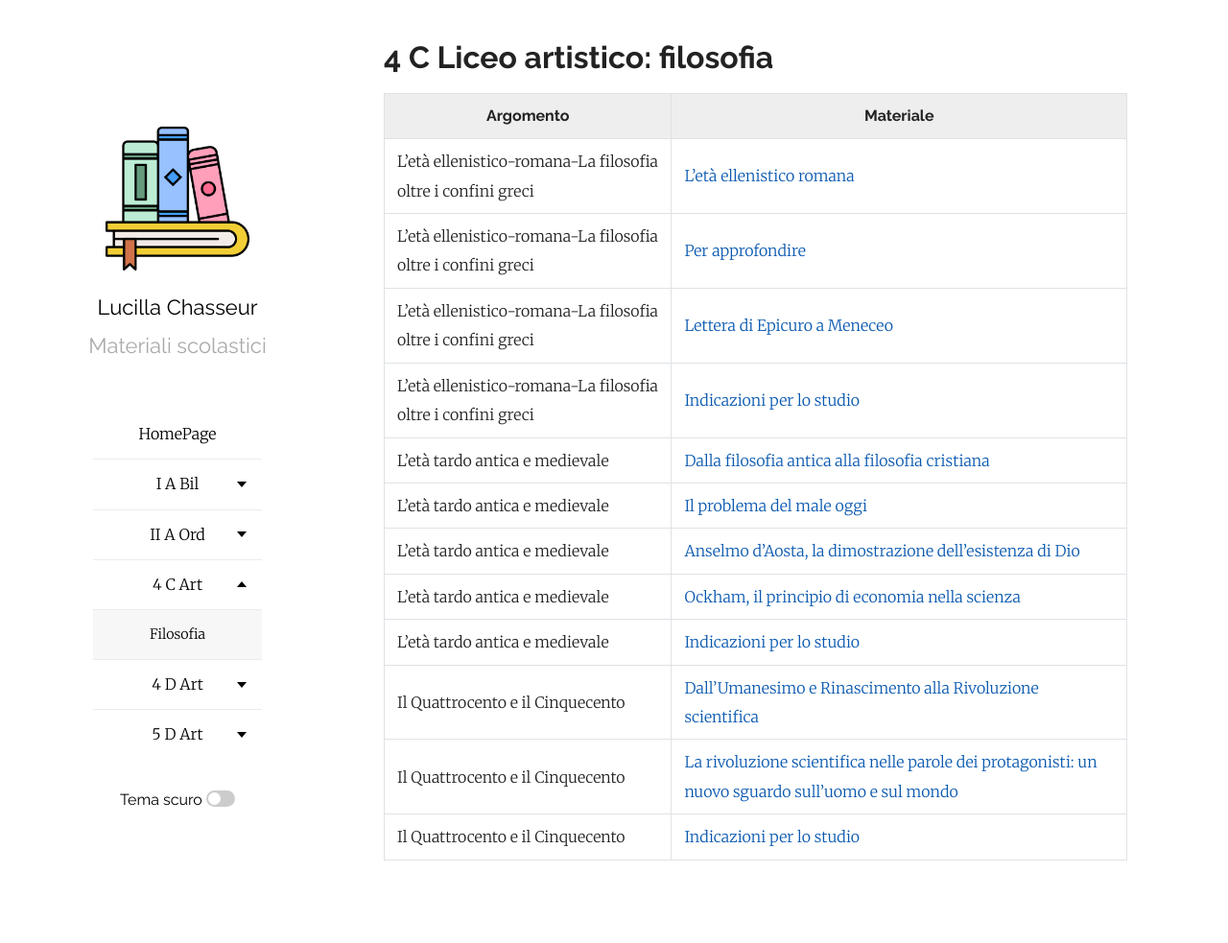
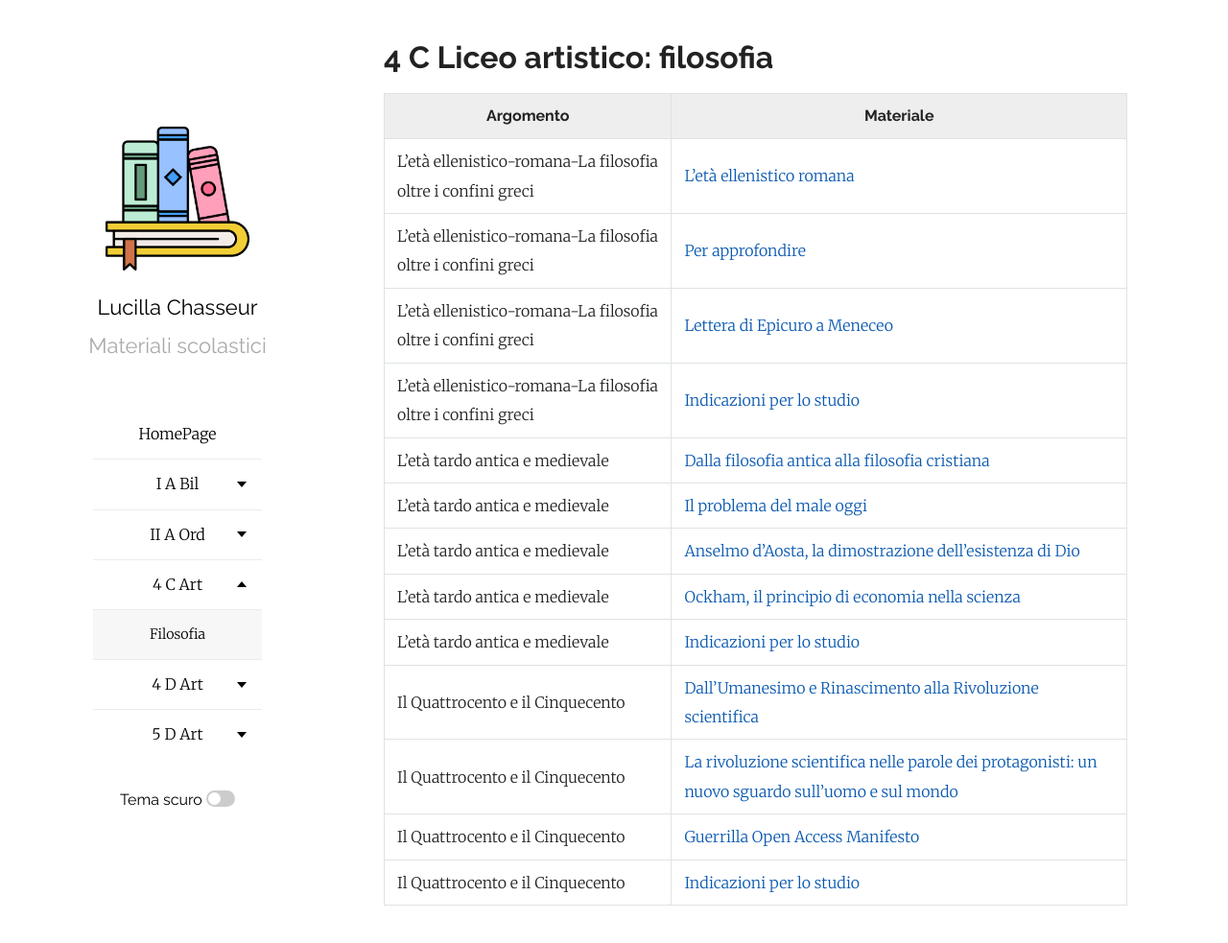
Before and after one commit to efemeridi/efemeridi.github.io, a Jekyll site: the page built from 4c_art_filosofia.md, in a window 1280 px wide and 989 px high. Shown: the top 983 px of the window at 96% size. Built offline with Jekyll 4.4.1, drawn with Linux system fonts in a browser that asks for light colours; our own code applies the rules of GitHub Pages for plain Markdown files.

Commit message:
Update 4c_art_filosofia.md

```diff
--- a/4c_art_filosofia.md
+++ b/4c_art_filosofia.md
@@ -16,4 +16,5 @@ layout: page
 |L'età tardo antica e medievale|[Indicazioni per lo studio](/materiali/4_C_art/filosofia/PROGRAMMI/02_filocristiana_4C_26_programma_testo.pdf/)
 |Il Quattrocento e il Cinquecento|[Dall'Umanesimo e Rinascimento alla Rivoluzione scientifica](/materiali/4_C_art/filosofia/01_FILO_TRA_400_E_500/01_Quattrocento_cinquecento_4_C_artistico.pdf/)
 |Il Quattrocento e il Cinquecento|[La rivoluzione scientifica nelle parole dei protagonisti: un nuovo sguardo sull'uomo e sul mondo](/materiali/4_C_art/filosofia/01_FILO_TRA_400_E_500/02_TESTI_RIVOLUZIONE_SCIENTIFICA_AA_VV.pdf/)
+|Il Quattrocento e il Cinquecento|[Guerrilla Open Access Manifesto](/materiali/4_C_art/filosofia/01_FILO_TRA_400_E_500/open_access_manifesto.pdf/)
 |Il Quattrocento e il Cinquecento|[Indicazioni per lo studio](/materiali/4_C_art/filosofia/PROGRAMMI/03_rivoluzione_scientifica_4C_26.pdf/)
```
